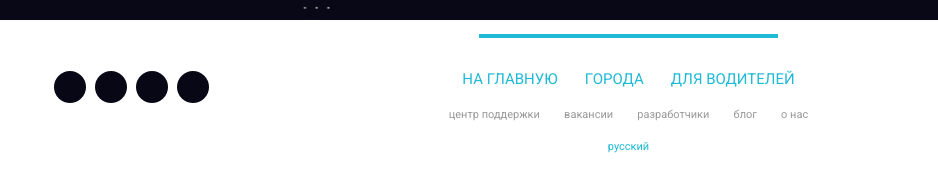
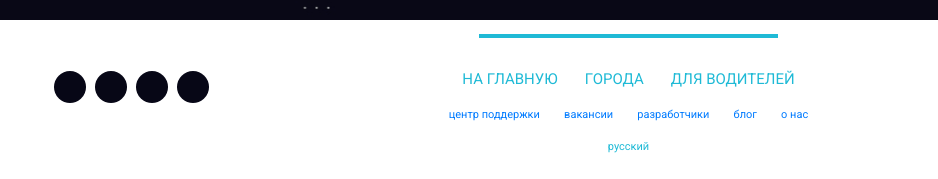
Before and after one commit to irina1981/irina1981.github.io, a plain HTML site: page index.html in a window 1280 px wide. Shown: the part 5743-5922 px from the top of the page, 0-938 px from the left. Drawn offline with Linux system fonts and the light colour scheme.

Commit message:
Update index.html

```diff
--- a/index.html
+++ b/index.html
@@ -376,11 +376,11 @@
                             <li>для водителей</li>
                         </ul>
                         <ul class="footer_menu_sublist">
-                            <li>центр поддержки</li>
-                            <li>вакансии</li>
-                            <li>разработчики</li>
-                            <li>блог</li>
-                            <li>о нас</li>
+                            <li><a href="/">центр поддержки</a></li>
+                            <li><a href="/">вакансии</a></li>
+                            <li><a href="/">разработчики</a></li>
+                            <li><a href="/">блог</a></li>
+                            <li><a href="">о нас</a></li>
                         </ul>
                         <div class="footer_menu_lang">русский</div>
                    </div>
```
